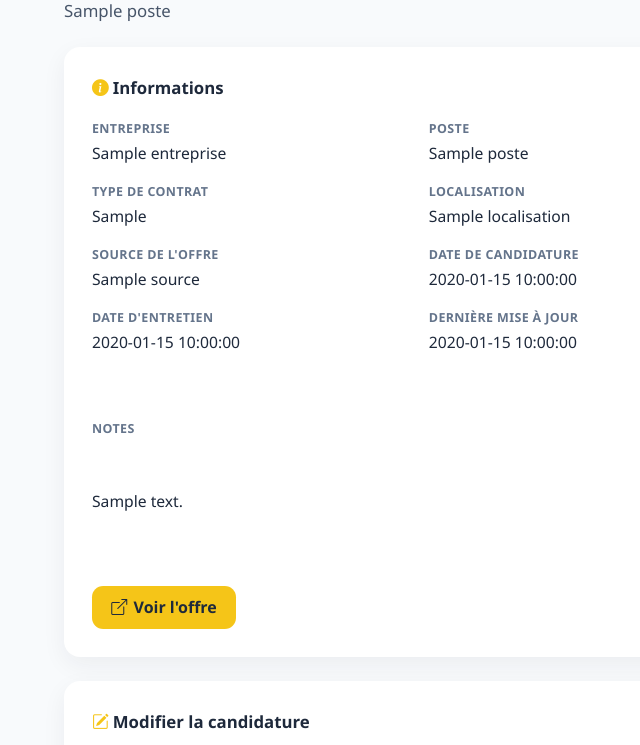
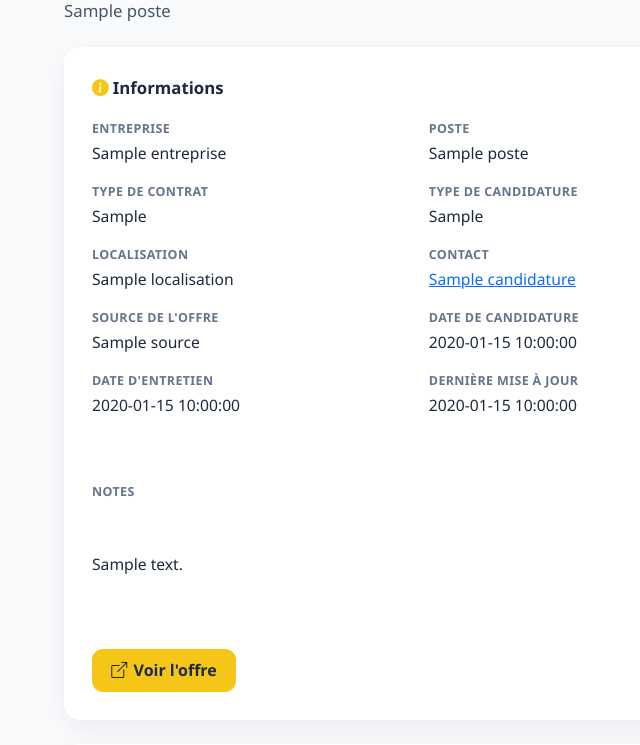
Before and after one commit to bilal-allouch/alterntrack, a Flask app: page /candidature/1 in a window 1280 px wide. Shown: the part 165-910 px from the top of the page, without its empty margins (220-860 px from the left). Run offline with Flask 3, Linux system fonts and the light colour scheme; a user stored in the database is signed in; a database or web service that is not in the repository returns one stand-in record (values such as "Sample title"); some libraries are stand-ins or nearby versions.

Commit message:
Add unified form, company registration, candidature type and contact fields

```diff
--- a/ai_extractor.py
+++ b/ai_extractor.py
@@ -30,6 +30,9 @@ CHAMPS = [
     "source",
     "telephone",
     "email",
+    "type_candidature",
+    "contact_nom",
+    "contact_lien",
 ]
 
 PROMPT = """Tu es un assistant qui extrait les informations d'une offre ou d'une \
@@ -51,9 +54,16 @@ code markdown. Le JSON doit contenir exactement ces clés :
 "Site de l'entreprise", "Autre". Si non mentionné dans le texte, mettre "Autre".
 - "telephone" : numéro de téléphone si mentionné, sinon null
 - "email" : email de contact si mentionné, sinon null
+- "type_candidature" : un parmi "Offre publiée", "Candidature spontanée - \
+Entreprise", "Candidature spontanée - Personne" (utilise "Offre publiée" par \
+défaut)
+- "contact_nom" : nom de la personne contactée si mentionné, sinon null
+- "contact_lien" : lien du profil de cette personne (LinkedIn, etc.) si \
+mentionné, sinon null
 
 Si une information est absente du texte, mets une chaîne vide "" (ou null pour \
-"lien_offre", "telephone", "email"). Ne devine pas d'URL.
+"lien_offre", "telephone", "email", "contact_nom", "contact_lien"). Ne devine \
+pas d'URL.
 
 Texte à analyser :
 \"\"\"
@@ -100,6 +110,9 @@ def _nettoyer_reponse(brut):
 
     if not resultat.get("statut"):
         resultat["statut"] = "En attente"
+
+    if not resultat.get("type_candidature"):
+        resultat["type_candidature"] = "Offre publiée"
 
     if not resultat.get("lien_offre"):
         resultat["lien_offre"] = None
--- a/app.py
+++ b/app.py
@@ -187,6 +187,8 @@ def confirmer():
     if source == "Autre":
         source = request.form.get("source_autre", "").strip() or "Autre"
 
+    type_candidature = request.form.get("type_candidature", "").strip() or "Offre publiée"
+
     data = {
         "entreprise": request.form.get("entreprise", "").strip(),
         "poste": request.form.get("poste", "").strip(),
@@ -197,9 +199,24 @@ def confirmer():
         "statut": request.form.get("statut", "En attente").strip() or "En attente",
         "notes": request.form.get("notes", "").strip(),
         "source": source,
+        "type_candidature": type_candidature,
+        "contact_nom": (request.form.get("contact_nom") or "").strip() or None,
+        "contact_lien": (request.form.get("contact_lien") or "").strip() or None,
     }
 
     nouvel_id = database.ajouter_candidature(data, current_user.id)
+
+    if request.form.get("enregistrer_entreprise") == "on":
+        ent_nom = request.form.get("ent_nom", "").strip()
+        if ent_nom:
+            ent_data = {
+                "nom": ent_nom,
+                "lien": (request.form.get("ent_lien") or "").strip() or None,
+                "telephone": (request.form.get("ent_telephone") or "").strip() or None,
+                "email": (request.form.get("ent_email") or "").strip() or None,
+            }
+            database.ajouter_entreprise(ent_data, current_user.id)
+
     flash("Candidature enregistrée.", "success")
     return redirect(url_for("detail", id=nouvel_id))
 
--- a/database.py
+++ b/database.py
@@ -108,6 +108,9 @@ def init_db():
                 notes TEXT,
                 date_entretien TEXT,
                 source TEXT,
+                type_candidature TEXT,
+                contact_nom TEXT,
+                contact_lien TEXT,
                 user_id INTEGER,
                 date_mise_a_jour TEXT NOT NULL
             )
@@ -142,6 +145,12 @@ def init_db():
             cur.execute("ALTER TABLE candidatures ADD COLUMN source TEXT")
         if "user_id" not in colonnes:
             cur.execute("ALTER TABLE candidatures ADD COLUMN user_id INTEGER")
+        if "type_candidature" not in colonnes:
+            cur.execute("ALTER TABLE candidatures ADD COLUMN type_candidature TEXT")
+        if "contact_nom" not in colonnes:
+            cur.execute("ALTER TABLE candidatures ADD COLUMN contact_nom TEXT")
+        if "contact_lien" not in colonnes:
+            cur.execute("ALTER TABLE candidatures ADD COLUMN contact_lien TEXT")
 
         conn.commit()
         cur.close()
@@ -216,8 +225,9 @@ def ajouter_candidature(data, user_id):
         INSERT INTO candidatures (
             entreprise, poste, type_contrat, localisation,
             date_candidature, lien_offre, statut, notes, date_entretien,
-            source, user_id, date_mise_a_jour
-        ) VALUES (%s, %s, %s, %s, %s, %s, %s, %s, %s, %s, %s, %s)
+            source, type_candidature, contact_nom, contact_lien, user_id,
+            date_mise_a_jour
+        ) VALUES (%s, %s, %s, %s, %s, %s, %s, %s, %s, %s, %s, %s, %s, %s, %s)
         RETURNING id
         """,
         (
@@ -231,6 +241,9 @@ def ajouter_candidature(data, user_id):
             data.get("notes"),
             data.get("date_entretien"),
             data.get("source"),
+            data.get("type_candidature"),
+            data.get("contact_nom"),
+            data.get("contact_lien"),
             user_id,
             maintenant,
         ),
--- a/static/css/style.css
+++ b/static/css/style.css
@@ -956,6 +956,25 @@ table {
     margin: -0.5rem 0 1.25rem;
 }
 
+.confirm-divider {
+    border: none;
+    border-top: 1px solid #E2E8F0;
+    margin: 1.75rem 0 1.25rem;
+}
+
+.ent-toggle-label {
+    font-weight: 700;
+    color: var(--texte);
+}
+
+#entreprise-fields-wrap {
+    margin-top: 0.25rem;
+}
+
+#contact-fields-wrap {
+    margin-top: -0.5rem;
+}
+
 .ent-card {
     background-color: var(--blanc);
     border-radius: 1rem;
--- a/static/js/app.js
+++ b/static/js/app.js
@@ -148,10 +148,27 @@
         const champSourceAutre = document.getElementById("source_autre");
         const formConfirmer = document.getElementById("form-confirmer");
         const champDate = document.getElementById("date_candidature");
+        const selectTypeCandidature = document.getElementById("type_candidature");
+        const contactFieldsWrap = document.getElementById("contact-fields-wrap");
+        const checkboxEntreprise = document.getElementById("enregistrer_entreprise");
+        const entrepriseFieldsWrap = document.getElementById("entreprise-fields-wrap");
 
         function majAffichageSourceAutre() {
             if (sourceAutreWrap && selectSource) {
                 sourceAutreWrap.style.display = selectSource.value === "Autre" ? "block" : "none";
+            }
+        }
+
+        function majAffichageContact() {
+            if (contactFieldsWrap && selectTypeCandidature) {
+                contactFieldsWrap.style.display =
+                    selectTypeCandidature.value === "Candidature spontanée - Personne" ? "flex" : "none";
+            }
+        }
+
+        function majAffichageEntreprise() {
+            if (entrepriseFieldsWrap && checkboxEntreprise) {
+                entrepriseFieldsWrap.style.display = checkboxEntreprise.checked ? "flex" : "none";
             }
         }
 
@@ -199,6 +216,17 @@
                 setSelectValue(selectSource, data.source || "Autre");
                 majAffichageSourceAutre();
 
+                if (selectTypeCandidature) {
+                    selectTypeCandidature.value = data.type_candidature || "Offre publiée";
+                }
+                if (document.getElementById("contact_nom")) {
+                    document.getElementById("contact_nom").value = data.contact_nom || "";
+                }
+                if (document.getElementById("contact_lien")) {
+                    document.getElementById("contact_lien").value = data.contact_lien || "";
+                }
+                majAffichageContact();
+
                 if (document.getElementById("ent_nom")) {
                     document.getElementById("ent_nom").value = data.entreprise || "";
                 }
@@ -230,6 +258,16 @@
 
         if (selectSource) {
             selectSource.addEventListener("change", majAffichageSourceAutre);
+        }
+
+        if (selectTypeCandidature) {
+            selectTypeCandidature.addEventListener("change", majAffichageContact);
+            majAffichageContact();
+        }
+
+        if (checkboxEntreprise) {
+            checkboxEntreprise.addEventListener("change", majAffichageEntreprise);
+            majAffichageEntreprise();
         }
 
         if (formConfirmer) {
--- a/templates/detail.html
+++ b/templates/detail.html
@@ -80,9 +80,27 @@
                     <div class="info-value">{{ candidature.type_contrat }}</div>
                 </div>
                 <div class="info-item">
+                    <div class="info-label">Type de candidature</div>
+                    <div class="info-value">{{ candidature.type_candidature if candidature.type_candidature else "—" }}</div>
+                </div>
+                <div class="info-item">
                     <div class="info-label">Localisation</div>
                     <div class="info-value">{{ candidature.localisation }}</div>
                 </div>
+                {% if candidature.contact_nom or candidature.contact_lien %}
+                    <div class="info-item">
+                        <div class="info-label">Contact</div>
+                        <div class="info-value">
+                            {% if candidature.contact_lien %}
+                                <a href="{{ candidature.contact_lien }}" target="_blank" rel="noopener noreferrer">
+                                    {{ candidature.contact_nom if candidature.contact_nom else candidature.contact_lien }}
+                                </a>
+                            {% else %}
+                                {{ candidature.contact_nom }}
+                            {% endif %}
+                        </div>
+                    </div>
+                {% endif %}
                 <div class="info-item">
                     <div class="info-label">Source de l'offre</div>
                     <div class="info-value">{{ candidature.source if candidature.source else "—" }}</div>
```
Also changed, not shown: templates/ajouter.html (+37 -22 lines).
